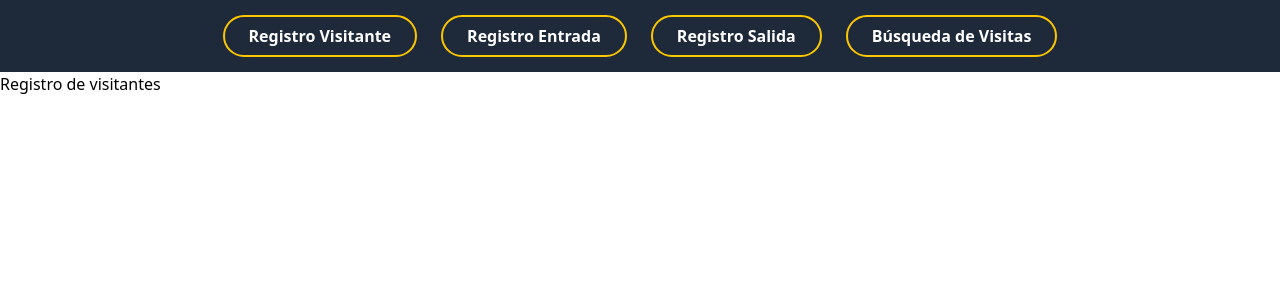
After one commit to Fernando-Rag/Prueba1-Backend-2025, a Django app: page / in a window 1280 px wide. The commit adds this page. Shown: the top 300 px of the page. Run offline with Django 5.2, Linux system fonts and the light colour scheme.

Commit message:
feat:(Menu de navegacion + icono pagina)
cree el menú sencillo de navegación de la pagina y cree un icono agregándolo como un icono estático usando una imagen.png solo me queda hacer todas las sección para la inserción de datos y búsqueda de datos

```diff
--- a/GestorDeVisitas/GestorDeVisitas/settings.py
+++ b/GestorDeVisitas/GestorDeVisitas/settings.py
@@ -115,7 +115,7 @@ USE_TZ = True
 # Static files (CSS, JavaScript, Images)
 # https://docs.djangoproject.com/en/5.2/howto/static-files/
 
-STATIC_URL = 'static/'
+STATIC_URL = '/static/'
 
 # Default primary key field type
 # https://docs.djangoproject.com/en/5.2/ref/settings/#default-auto-field
--- /dev/null
+++ b/GestorDeVisitas/GestorDeVisitas/templates/visitantes/base.html
@@ -0,0 +1,50 @@
+{% load static %}
+<!DOCTYPE html>
+<html lang="es">
+  <head>
+    <meta charset="UTF-8" />
+    <meta name="viewport" content="width=device-width, initial-scale=1.0" />
+    <script src="https://cdn.jsdelivr.net/npm/@tailwindcss/browser@4"></script>
+    <title>
+      {% block title %}
+      {% endblock %}
+    </title>
+  </head>
+  <link rel="icon" type="image/png" href="{% static 'favicon.png' %}">
+  <body>
+    <nav class="bg-gray-800 py-6 flex justify-center">
+      <ul class="flex space-x-6">
+        <li>
+          <a href="/"
+            class="px-6 py-2 border-2 border-yellow-400 rounded-full text-white hover:text-yellow-400 hover:bg-gray-700 transition-all duration-200 font-semibold">
+            Registro Visitante
+          </a>
+        </li>
+        <li>
+          <a href="/registroEntrada/"
+            class="px-6 py-2 border-2 border-yellow-400 rounded-full text-white hover:text-yellow-400 hover:bg-gray-700 transition-all duration-200 font-semibold">
+            Registro Entrada
+          </a>
+        </li>
+        <li>
+          <a href="/registroSalida/"
+            class="px-6 py-2 border-2 border-yellow-400 rounded-full text-white hover:text-yellow-400 hover:bg-gray-700 transition-all duration-200 font-semibold">
+            Registro Salida
+          </a>
+        </li>
+        <li>
+          <a href="/busquedaVisitantes/"
+            class="px-6 py-2 border-2 border-yellow-400 rounded-full text-white hover:text-yellow-400 hover:bg-gray-700 transition-all duration-200 font-semibold">
+            Búsqueda de Visitas
+          </a>
+        </li>
+      </ul>
+    </nav>
+    {% block header %}
+    {% endblock %}
+    {% block main %}
+    {% endblock %}
+    {% block footer %}
+    {% endblock %}
+  </body>
+</html>
--- a/GestorDeVisitas/GestorDeVisitas/templates/visitantes/registroVisitantes.html
+++ b/GestorDeVisitas/GestorDeVisitas/templates/visitantes/registroVisitantes.html
@@ -1 +1,9 @@
+{% extends 'visitantes/base.html' %}
+
+{% block title%}
+    Registro de Visitas
+{% endblock %}
+
+{% block main %}
 <h1>Registro de visitantes</h1>
+{% endblock %}
--- a/GestorDeVisitas/GestorDeVisitas/urls.py
+++ b/GestorDeVisitas/GestorDeVisitas/urls.py
@@ -20,6 +20,7 @@ from . import views
 
 urlpatterns = [
     path('admin/', admin.site.urls),
+    path('', views.registroVisitante, name='home'),
     path('registroVisitante/', views.registroVisitante),
     path('registroEntrada/', views.registroEntrada),
     path('registroSalida/', views.registroSalida),
```
Also changed, not shown: GestorDeVisitas/GestorDeVisitas/templates/visitantes/busquedaVisitantes.html (+9 -1 lines), GestorDeVisitas/GestorDeVisitas/templates/visitantes/registroEntrada.html (+8 -0 lines), GestorDeVisitas/GestorDeVisitas/templates/visitantes/registroSalida.html (+8 -0 lines), GestorDeVisitas/GestorDeVisitas/static/favicon.png (added).
